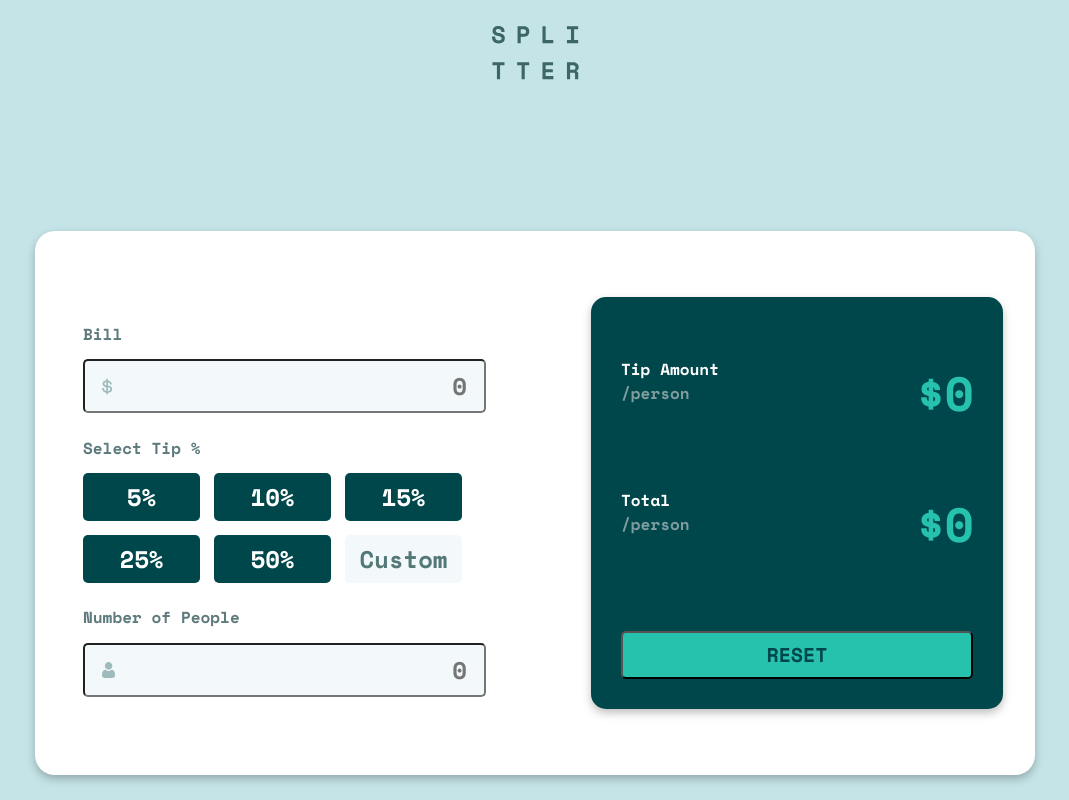
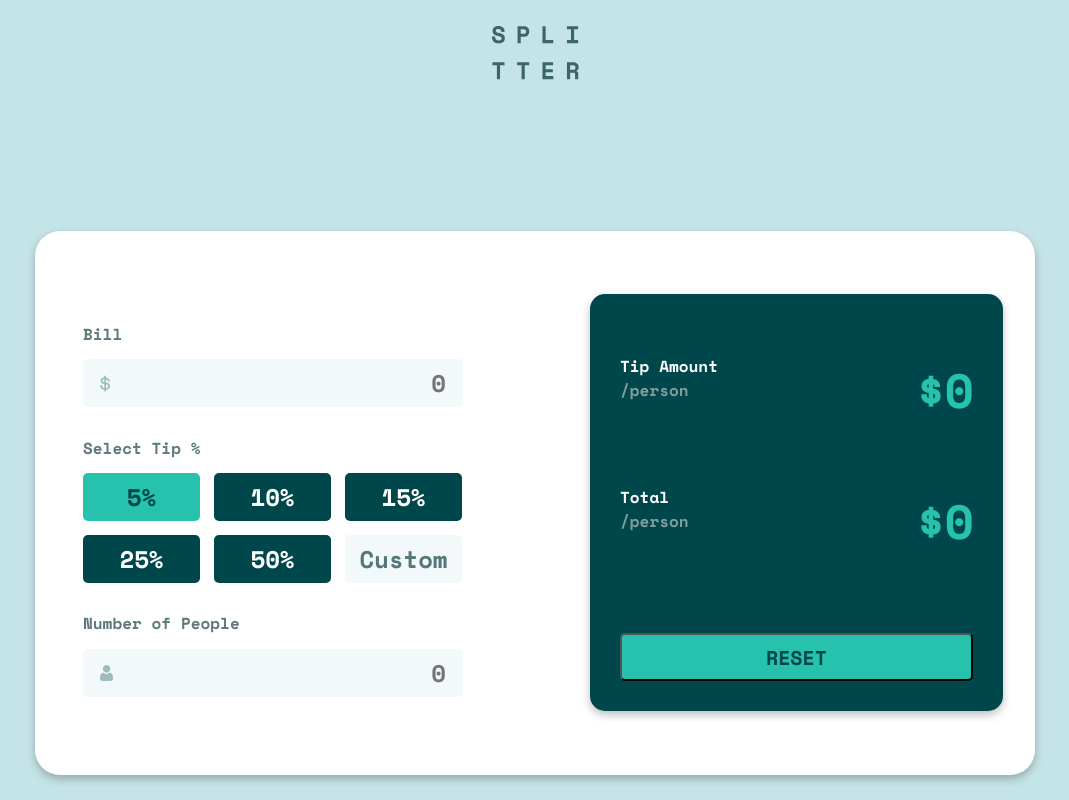
Before and after one commit to lukacsja/react_tip-calculator, a React (Create React App) app: page / in a window 1280 px wide. Shown: the whole page, without its empty margins (105-1174 px from the left). Built offline with nearby package versions, Linux system fonts and the light colour scheme.

Commit message:
js and css facelift - desktop-only

```diff
--- a/package.json
+++ b/package.json
@@ -11,6 +11,7 @@
     "@types/node": "^16.18.16",
     "@types/react": "^18.0.28",
     "@types/react-dom": "^18.0.11",
+    "classnames": "^2.3.2",
     "gh-pages": "^5.0.0",
     "react": "^18.2.0",
     "react-dom": "^18.2.0",
--- a/src/App.css
+++ b/src/App.css
@@ -1,5 +1,17 @@
 
 @import url('https://fonts.googleapis.com/css2?family=Space+Mono:wght@700&display=swap');
+
+/* hide input arrows - Firefox */
+input[type='number'] {
+  -moz-appearance: textfield;
+}
+
+/* hide  input arrows - Chrome, Safari, Edge, Opera */
+input::-webkit-outer-spin-button,
+input::-webkit-inner-spin-button {
+  -webkit-appearance: none;
+  margin: 0;
+}
 
 :root {
   --light-color: #5E7A7D;
@@ -49,7 +61,7 @@ body {
   width: 920px;
   background-color: #fff;
   filter: drop-shadow(0px 4px 4px rgba(0, 0, 0, 0.25));
-  border-radius: 20px;
+  border-radius: 25px;
 }
 
 .calculator__left {
@@ -63,8 +75,8 @@ body {
 .calculator__right {
   background-color: #00474B;
   filter: drop-shadow(0px 4px 4px rgba(0, 0, 0, 0.25));
-  height: 412px;
-  width: 412px;
+  height: 417px;
+  width: 413px;
   border-radius: 15px;
 }
 
@@ -110,7 +122,7 @@ body {
   cursor: pointer;
 }
 
-.grid-item:focus {
+.grid-item--active {
   background-color: #26C2AE;
   border-color: #26C2AE;
   color: #00474B;
@@ -118,6 +130,9 @@ body {
 
 .grid-item--input {
   background-color: #F3F9FA;
+  box-sizing: border-box;
+  outline: none;
+  border: none;
 }
 
 .grid-item--input::placeholder {
@@ -126,10 +141,15 @@ body {
 }
 
 .grid-item--input:focus {
-  background-color: #fff;
+  background-color: #F3F9FA;
+  color: #00474B;
+  border: 3px solid #26C2AE;
 }
 
 .input__field {
+  box-sizing: border-box;
+  outline: none;
+  border: none;
   height: 48px;
   width: 380px;
   color: #00474B;
@@ -138,10 +158,11 @@ body {
   background: #F3F9FA;
   border-radius: 5px;
   text-align: end;
+  cursor: pointer;
 }
 
 .input__field:focus {
-  border: 2px solid #26C2AE;
+  border: 3px solid #26C2AE;
 }
 
 .input__field--bill {
@@ -206,3 +227,7 @@ body {
   color: #00474B;
   cursor: pointer;
 }
+
+.reset-button:hover {
+  background-color: #9FE8DF;
+}
--- a/src/App.tsx
+++ b/src/App.tsx
@@ -1,9 +1,10 @@
+import cn from 'classnames';
 import React, { useState } from 'react';
 import './App.css';
 
 export const App: React.FC = () => {
   const [bill, setBill] = useState<number | null>(null);
-  const [percent, setPercent] = useState<number>(0);
+  const [percent, setPercent] = useState<number>(5);
   const [numberOfPeople, setNumberOfPeople] = useState<number | null>(null);
 
   const reset = () => {
@@ -21,6 +22,12 @@ export const App: React.FC = () => {
     ? ((bill + bill * percent / 100) / numberOfPeople).toFixed(2)
     : 0);
 
+  const handleTipSelection = (
+    value: number,
+  ) => {
+    setPercent(value);
+  };
+
   return (
     <div className='App'>
       <div className="container">
@@ -31,7 +38,8 @@ export const App: React.FC = () => {
               <h2 className='input__title'>Bill</h2>
               <input
                 className='input__field input__field--bill'
-                type="text"
+                type="number"
+                min={1}
                 value={bill || ''}
                 onChange={(event) => setBill(+event.target.value)}
                 placeholder='0'
@@ -40,15 +48,50 @@ export const App: React.FC = () => {
             <div className='input__select'>
               <h2 className='input__title'>Select Tip %</h2>
               <div className='grid-container'>
-                <button onClick={() => setPercent(5)} className='grid-item'>5%</button>
-                <button onClick={() => setPercent(10)} className='grid-item'>10%</button>
-                <button onClick={() => setPercent(15)} className='grid-item'>15%</button>
-                <button onClick={() => setPercent(25)} className='grid-item'>25%</button>
-                <button onClick={() => setPercent(50)} className='grid-item'>50%</button>
+                <button
+                  onClick={() => handleTipSelection(5)}
+                  className={cn(
+                    'grid-item',
+                    { 'grid-item--active': percent === 5 },
+                  )}
+                >
+                  5%
+                </button>
+                <button
+                  onClick={() => handleTipSelection(10)} className={cn(
+                    'grid-item',
+                    { 'grid-item--active': percent === 10 },
+                  )}
+                >
+                  10%
+                </button>
+                <button
+                  onClick={() => handleTipSelection(15)} className={cn(
+                    'grid-item',
+                    { 'grid-item--active': percent === 15 },
+                  )}
+                >
+                  15%
+                </button>
+                <button onClick={() => handleTipSelection(25)} className={cn(
+                  'grid-item',
+                  { 'grid-item--active': percent === 25 },
+                )}
+                >
+                  25%
+                </button>
+                <button onClick={() => handleTipSelection(50)} className={cn(
+                  'grid-item',
+                  { 'grid-item--active': percent === 50 },
+                )}
+                >
+                  50%
+                </button>
                 <input
+                  type="number"
+                  min={1}
                   onChange={(event) => setPercent(+event.target.value)}
                   className='grid-item grid-item--input'
-                  type="text"
                   placeholder='Custom'
                 />
               </div>
@@ -57,7 +100,8 @@ export const App: React.FC = () => {
               <h2 className='input__title'>Number of People</h2>
               <input
                 className='input__field input__field--people'
-                type="text"
+                type="number"
+                min={1}
                 value={numberOfPeople || ''}
                 onChange={(event) => setNumberOfPeople(+event.target.value)}
                 placeholder='0'
```
Also changed, not shown: 1 other file (tests, documents, lock files or other folders).
